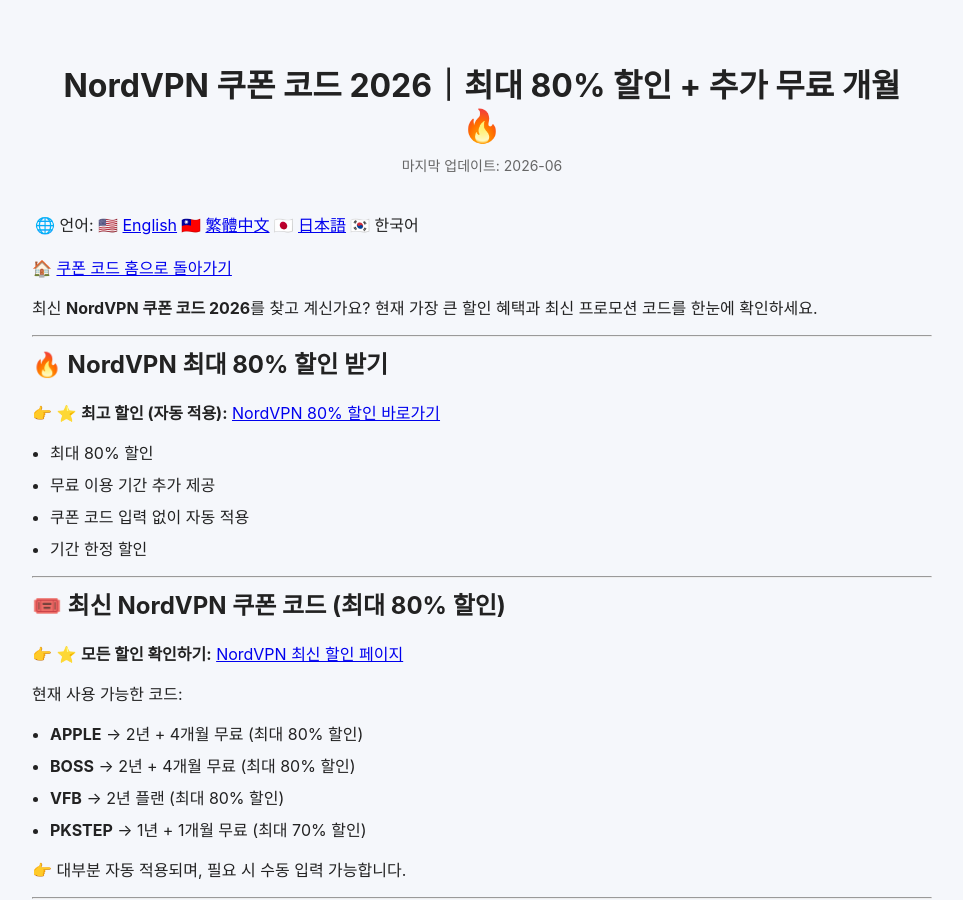
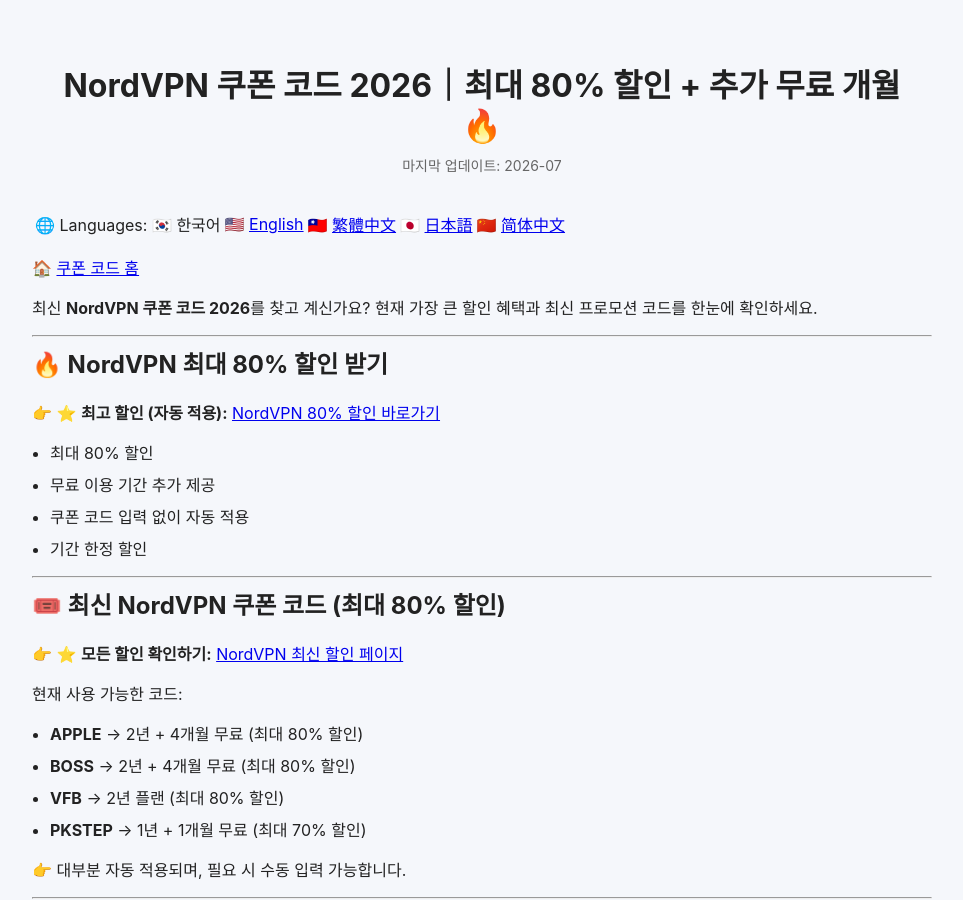
Before and after one commit to BestCouponCodes/best-coupon-codes, a Jekyll site: the page built from nordvpn-coupon-code-ko.md, in a window 1280 px wide and 900 px high. Shown: the whole window, without its empty margins (158-1121 px from the left). Built offline with Jekyll 4.4.1, drawn with Linux system fonts in a browser that asks for light colours; some of the changed text lies outside the part shown.

Commit message:
Update NordVPN coupon code page for July 2026

```diff
--- a/nordvpn-coupon-code-ko.md
+++ b/nordvpn-coupon-code-ko.md
@@ -3,13 +3,13 @@ layout: default
 title: NordVPN 쿠폰 코드 2026｜최대 80% 할인 + 추가 무료 개월🔥
 description: "2026년 최신 NordVPN 쿠폰 코드와 할인 정보를 제공합니다. 사용 가능한 VPN 할인 코드와 프로모션을 확인하세요."
 lang: ko
-last_modified_at: 2026-06-03
+last_modified_at: 2026-07-04
 ---
 
 
-🌐 언어: 🇺🇸 [English]({{ site.baseurl }}/nordvpn-coupon-code/) | 🇹🇼 [繁體中文]({{ site.baseurl }}/nordvpn-coupon-code-zh/) | 🇯🇵 [日本語]({{ site.baseurl }}/nordvpn-coupon-code-ja/) | 🇰🇷 한국어
+🌐 Languages: 🇰🇷 한국어 | 🇺🇸 [English]({{ site.baseurl }}/nordvpn-coupon-code/) | 🇹🇼 [繁體中文]({{ site.baseurl }}/nordvpn-coupon-code-zh/) | 🇯🇵 [日本語]({{ site.baseurl }}/nordvpn-coupon-code-ja/) | 🇨🇳 [简体中文]({{ site.baseurl }}/nordvpn-coupon-code-cn/)
 
-🏠 [쿠폰 코드 홈으로 돌아가기]({{ site.baseurl }}/)
+🏠 [쿠폰 코드 홈]({{ site.baseurl }}/index-ko)
 
 최신 **NordVPN 쿠폰 코드 2026**를 찾고 계신가요?
 현재 가장 큰 할인 혜택과 최신 프로모션 코드를 한눈에 확인하세요.
```
Also changed, not shown: other parts of nordvpn-coupon-code-ko.md (+4 -4 lines).
